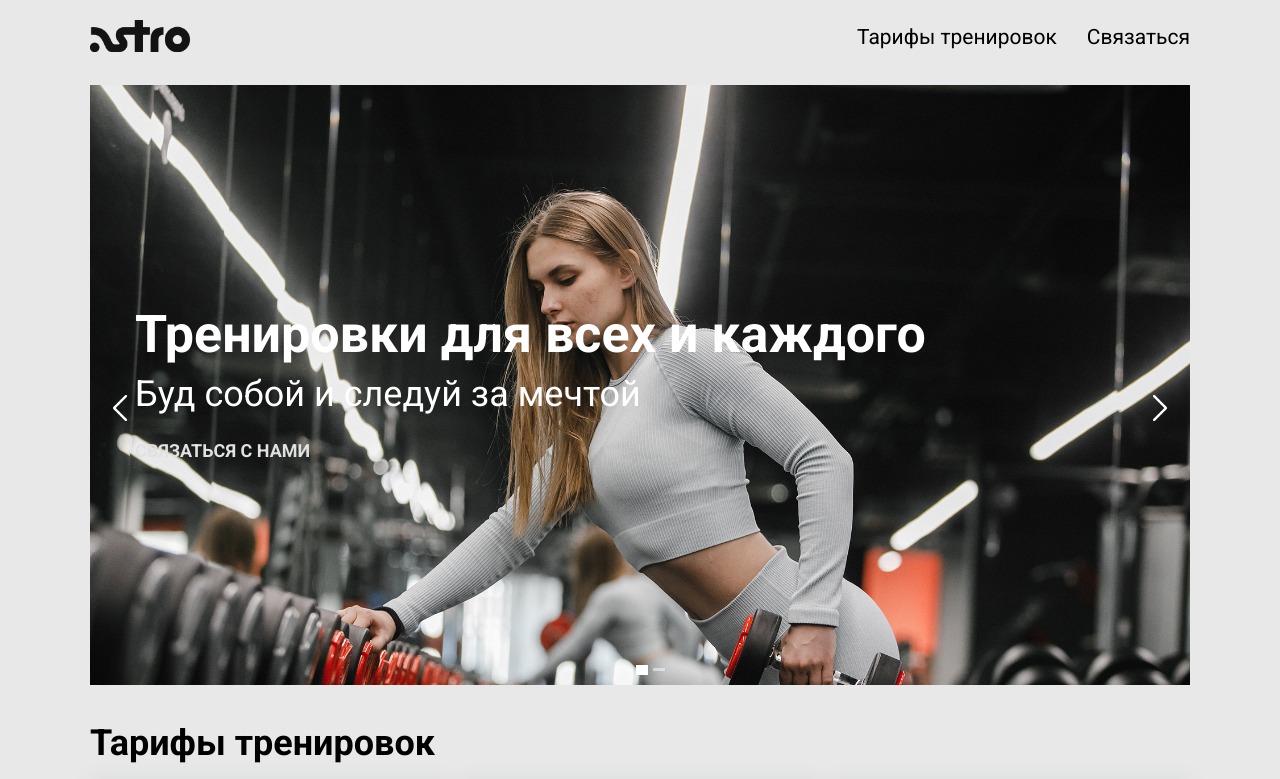
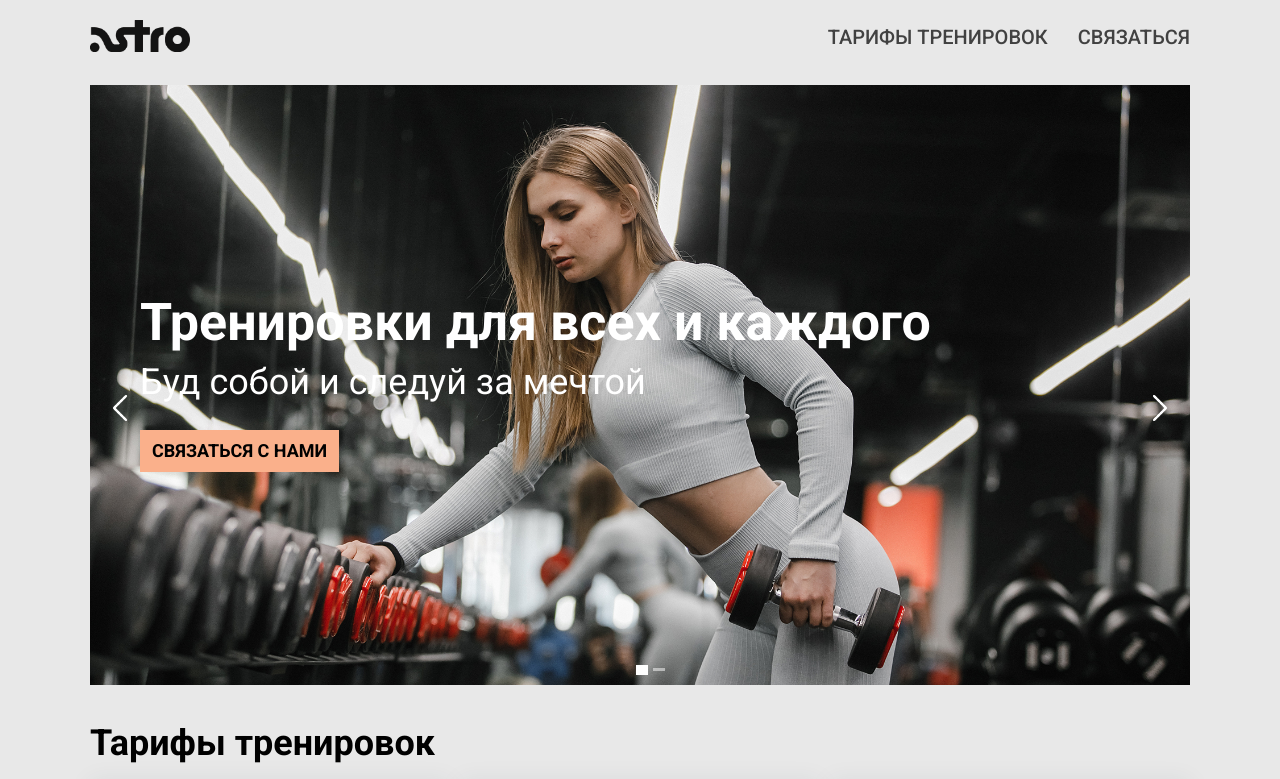
Before and after one commit to EmilKhamatnurov/-Personal-training-website, a React (Vite) app in the folder Personal-training-site/: page / in a window 1280 px wide. Shown: the top 779 px of the page. Built offline with nearby package versions, Linux system fonts and the light colour scheme; the HTML template or start-up script is replaced by a standard one.

Commit message:
Исправлены некоторые стили

```diff
--- a/Personal-training-site/src/components/Navigation/Navigation.jsx
+++ b/Personal-training-site/src/components/Navigation/Navigation.jsx
@@ -4,8 +4,8 @@ import styles from './Navigation.module.scss'
 function Navigation() {
 	return (
 		<nav className={styles.navigation}>
-			<a href="#services">Тарифы тренировок</a>
-			<a href="#request">Связаться</a>
+			<a className={styles.navigation__link} href="#services">Тарифы тренировок</a>
+			<a className={styles.navigation__link} href="#request">Связаться</a>
 		</nav>
 	)
 }
--- a/Personal-training-site/src/components/Navigation/Navigation.module.scss
+++ b/Personal-training-site/src/components/Navigation/Navigation.module.scss
@@ -4,12 +4,32 @@
 	align-items: center;
 	gap: 30px;
 
-	& a {
-		color: black;
-		font-family: 'Roboto', sans-serif;
-		font-size: 21px;
+	&__link {
+		color: rgba(0, 0, 0, 0.8);
+		font-size: 20px;
+		opacity: 0.9;
+		position: relative;
+		font-weight: 500;
+		text-transform: uppercase;
+		&::before {
+			content: '';
+			position: absolute;
+			left: 0;
+			bottom: -4px;
+			height: 2px;
+			width: 0;
+			background-color: #000000;
+			transition: 0.5s ease-in-out;
+		}
+
 		&:hover {
-			color: darkred;
+			color: #1e1e2b;
+			transition: 0.5s;
+			opacity: 1;
+		}
+
+		&:hover::before {
+			width: 100%;
 		}
 	}
 }
--- a/Personal-training-site/src/components/Slider/Slide/Slide.module.scss
+++ b/Personal-training-site/src/components/Slider/Slide/Slide.module.scss
@@ -6,8 +6,8 @@
 	justify-content: center;
 	align-items: start;
 	box-sizing: border-box;
-	padding: 0 45px;
-
+	padding: 0 50px;
+	background-position-y: 64px;
 	&__title {
 		font-size: 52px;
 		font-weight: 700;
@@ -19,19 +19,18 @@
 	}
 
 	/* Стили кнопки  Взял и UIVerse */
-	&__button {
-	}
 
 	&__button {
 		margin: inherit;
 		font-size: 18px;
-		color: #e1e1e1;
+		color: #000000;
 		font-family: inherit;
 		font-weight: 800;
 		cursor: pointer;
 		position: relative;
 		border: none;
-		background: none;
+		background-color: rgb(250, 176, 139);
+		padding: 0.75rem;
 		text-transform: uppercase;
 		transition-timing-function: cubic-bezier(0.25, 0.8, 0.25, 1);
 		transition-duration: 400ms;
@@ -56,7 +55,7 @@
 			position: absolute;
 			width: 0%;
 			height: 2px;
-			background-color: #fff;
+			background-color: #ffffff;
 			transition-timing-function: cubic-bezier(0.25, 0.8, 0.25, 1);
 			transition-duration: 400ms;
 			transition-property: width, left;
--- a/Personal-training-site/src/components/Slider/Slider.jsx
+++ b/Personal-training-site/src/components/Slider/Slider.jsx
@@ -43,6 +43,7 @@ function Slider() {
 							className={styles.slide} key={slide.id}
 							style={{
 								background: `url('${slide.image}') center top / cover no-repeat`,
+								backgroundPositionY: '-65px',
 								transition: 'opacity 1s ease-in-out, display 1s  ease-in-out',
 								display: slide.id === currentSlide ? 'block' : 'none',
 								// opacity: slide.id === currentSlide ? 1 : 0
```
